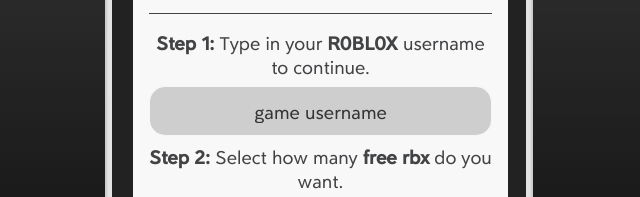
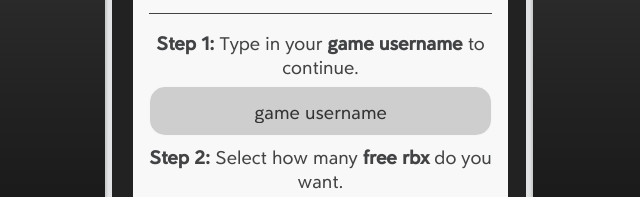
Before and after one commit to kingrobx/redeem, a plain HTML site: page index.html in a window 1280 px wide. Shown: the part 328-525 px from the top of the page, 321-961 px from the left. Drawn offline with Linux system fonts and the light colour scheme.

Commit message:
Update index.html

```diff
--- a/index.html
+++ b/index.html
@@ -32,7 +32,7 @@
 
                             <hr>
 
-                            <h5><strong>Step 1:</strong> Type in your <strong>R0BL0X</strong> username to continue.</h5>
+                            <h5><strong>Step 1:</strong> Type in your <strong>game username</strong>  to continue.</h5>
 
                             <input type="text" class="form-control form-control-lg mb-2 pt-4 pb-4" id="robname" placeholder="game username">
 
```
